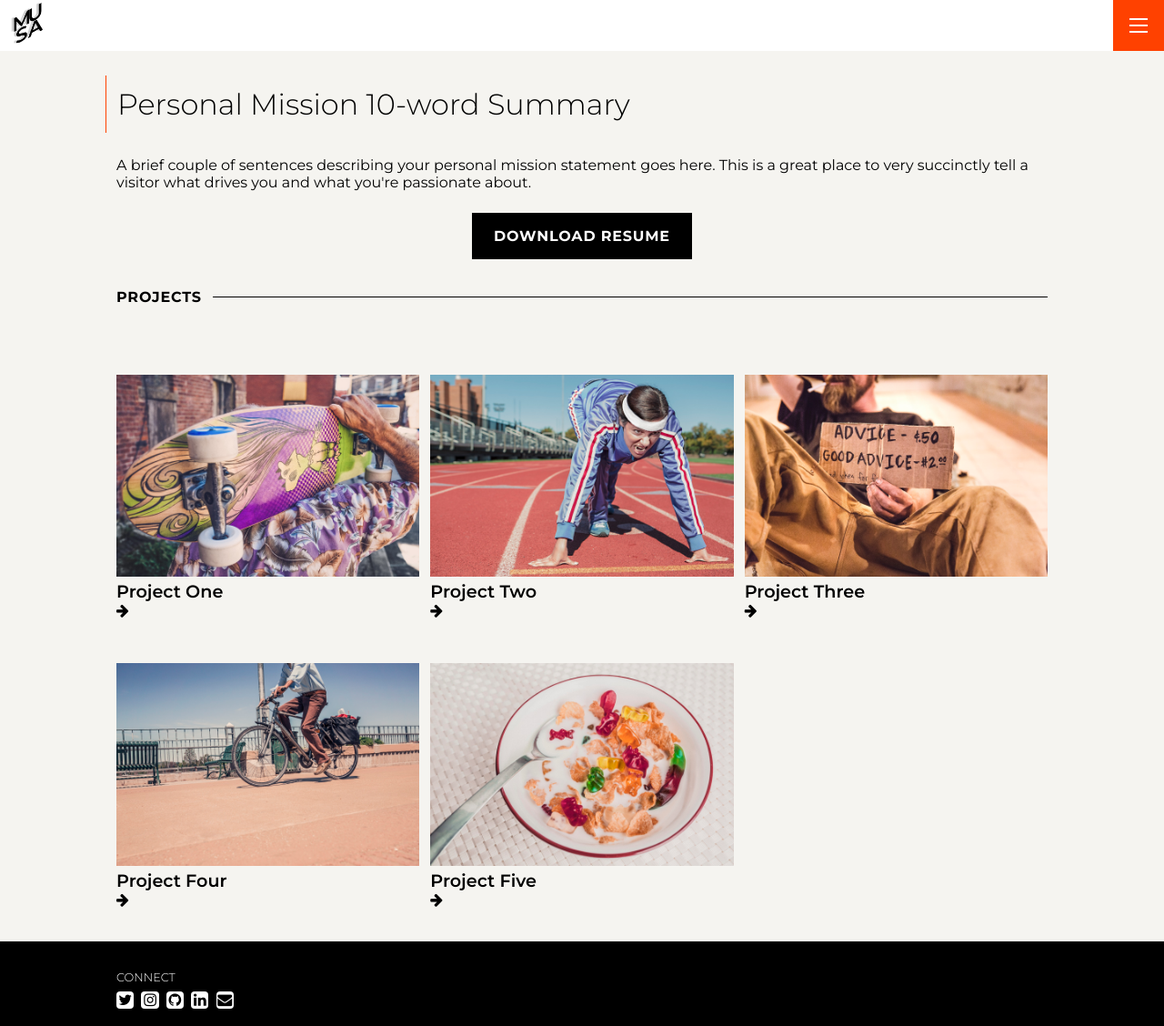
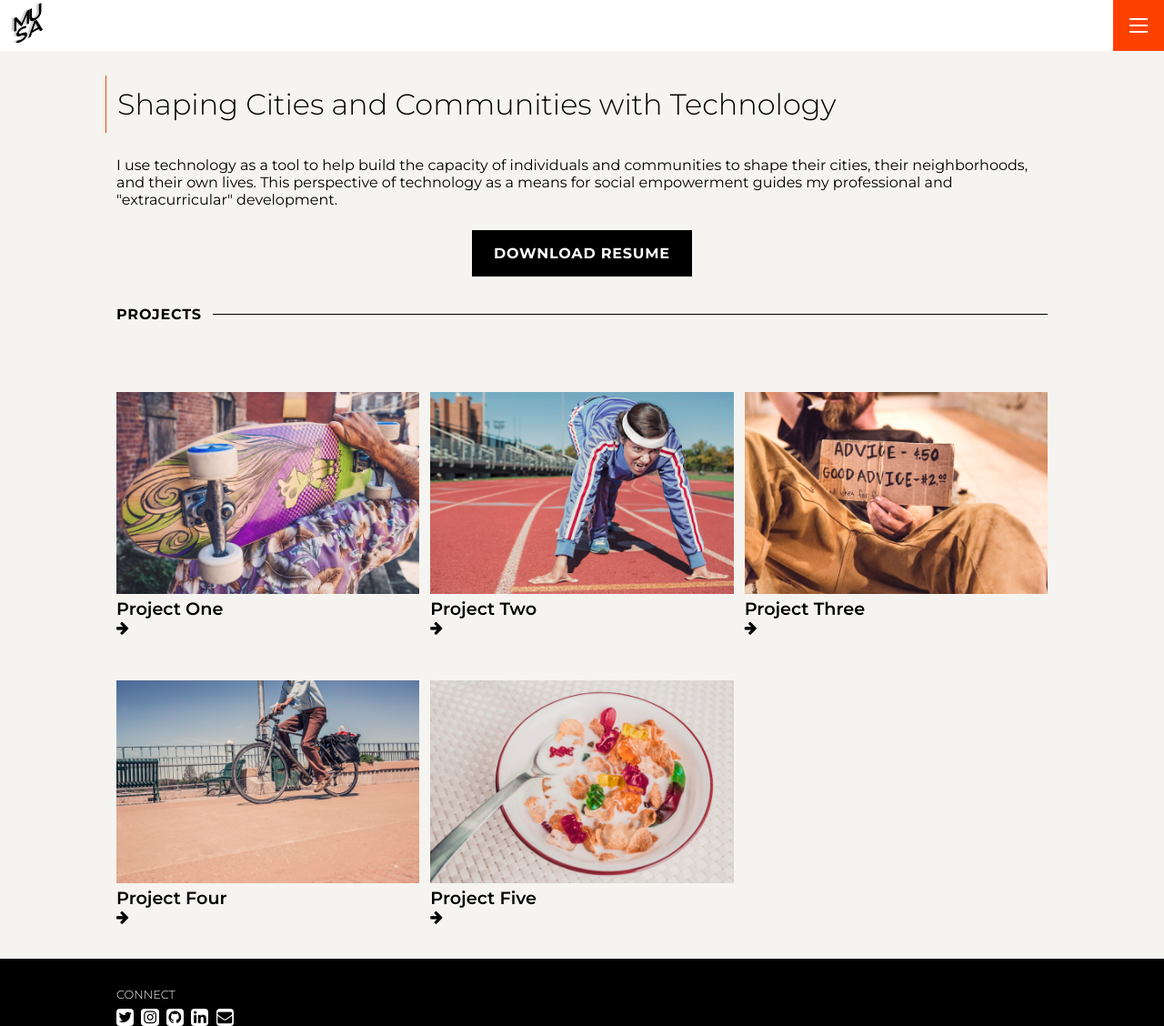
Before and after one commit to mjumbewu/portfolio, a Jekyll site: the page built from index.md, in a window 1280 px wide and 1128 px high. Shown: the whole window at 91% size. Built offline with Jekyll 4.4.1, drawn with Linux system fonts in a browser that asks for light colours.

Commit message:
Update the intro text to something more personal

```diff
--- a/_data/settings.yml
+++ b/_data/settings.yml
@@ -7,11 +7,12 @@ logo: '/assets/img/musa-logo.png'
 # A brief introduction or mission statement that appears at the top of the
 # portfolio home page, above the project list. If you don't want one of the
 # intro_title or intro_text to show up, just set the appropriate value to null.
-intro_title: Personal Mission 10-word Summary
+intro_title: Shaping Cities and Communities with Technology
 intro_text: |
-  A brief couple of sentences describing your personal mission statement goes
-  here. This is a great place to very succinctly tell a visitor what drives you
-  and what you're passionate about.
+  I use technology as a tool to help build the capacity of individuals and
+  communities to shape their cities, their neighborhoods, and their own lives.
+  This perspective of technology as a means for social empowerment guides my
+  professional and "extracurricular" development.
 
 # The link that is used for the resume button, below the intro text on the
 # portfolio home page. This link will also be used in the drop down menu. If
```
